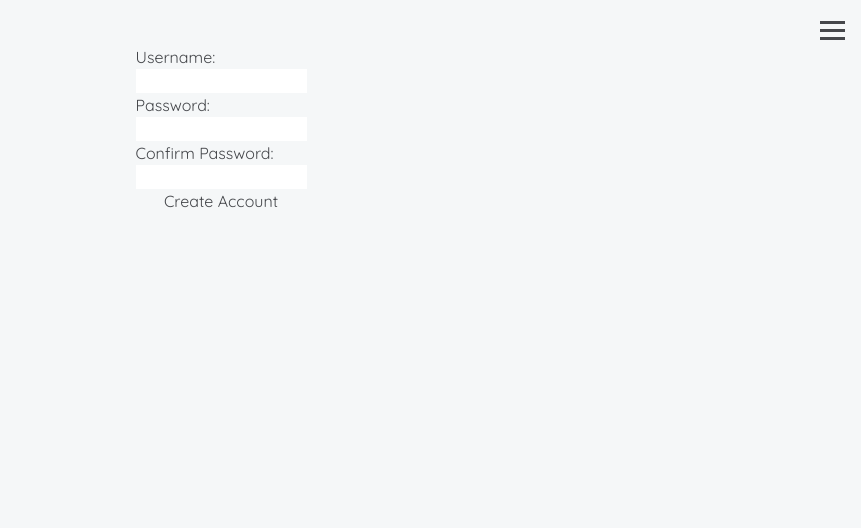
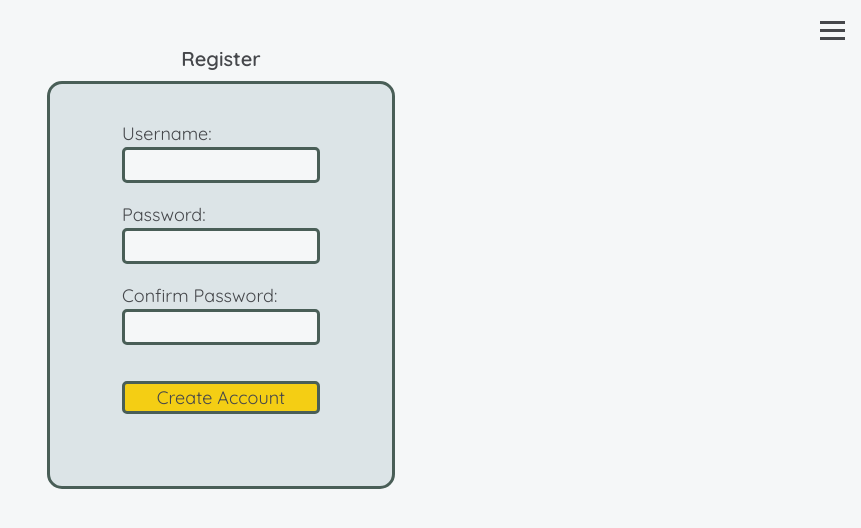
Before and after one commit to Jacob-Burnstein/shopping-list, a Next.js app: page /pages/register in a window 1280 px wide. Shown: the top 528 px of the page, without its empty margins (419-1280 px from the left). Built offline with nearby package versions, Linux system fonts and the light colour scheme.

Commit message:
adjusted css - reformatted log in and register. addded h1's to all pages

```diff
--- a/app/globals.css
+++ b/app/globals.css
@@ -56,6 +56,7 @@ body {
   }
 
   .navLink:hover {
+    transition: 0.3s ease;
     color: #f4ce14;
   }
 
@@ -84,11 +85,11 @@ body {
 }
 
 .icon {
-  width: 50px;
-  height: 50px;
+  width: 60px;
+  height: 60px;
   margin-top: 0.25em;
   color: #f5f7f8;
-  font-weight: 800;
+  font-weight: 1000;
   padding-left: 0.5em;
   padding-top: 0.5em;
   transition: all 0.5s ease;
@@ -163,11 +164,7 @@ body {
   position: relative;
   padding-right: 1em;
   margin-top: 3px;
-  /* margin-bottom: 2px; */
-  /* border: solid; */
-  /* justify-self: center; */
   cursor: pointer;
-  /* font-size: 22px; */
   -webkit-user-select: none;
   -moz-user-select: none;
   -ms-user-select: none;
@@ -190,9 +187,6 @@ body {
 
 .checkmark {
   position: absolute;
-  /* top: 2px;
-  left: 2px; */
-  /* align-self: center; */
   margin-top: 0.95em;
   height: 25px;
   width: 25px;
@@ -222,6 +216,34 @@ body {
 }
 
 .loginRegisterForm {
+  background-color: #dce4e7;
   display: flex;
   flex-direction: column;
+  padding: 4em;
+  padding-top: 2em;
+  border: solid #495e57;
+  border-radius: 15px;
+  font-size: large;
+
+  input {
+    height: 2em;
+    margin-bottom: 1em;
+    background-color: #f5f7f8;
+    border: solid #495e57;
+    border-radius: 5px;
+  }
+
+  button {
+    margin-top: 1em;
+    border: solid #495e57;
+    border-radius: 5px;
+    background-color: #f4ce14;
+  }
+
+  button:hover {
+    transition: 0.5s ease;
+    border-radius: 10px;
+    background-color: #495e57;
+    color: #f5f7f8;
+  }
 }
--- a/app/page.tsx
+++ b/app/page.tsx
@@ -4,7 +4,12 @@ import TrialItemList from "./components/home/TrialItemList";
 export default function Home() {
   return (
     <>
+      <h1 className="text-xl font-semibold pb-2">Home</h1>
       <main>
+        <p>
+          Create an account to save your lists and create categories. In the
+          meantime, create a list here to try it out!
+        </p>
         <TrialItemList />
       </main>
     </>
--- a/app/pages/login/page.tsx
+++ b/app/pages/login/page.tsx
@@ -5,6 +5,7 @@ import LoginForm from "../../components/auth/LoginForm";
 const LoginPage = () => {
   return (
     <>
+      <h1 className="text-xl font-semibold pb-2">Log In</h1>
       <main>
         <LoginForm />
       </main>
--- a/app/pages/register/page.tsx
+++ b/app/pages/register/page.tsx
@@ -4,6 +4,7 @@ import RegisterForm from "../../components/auth/RegisterForm";
 const RegisterPage = () => {
   return (
     <>
+      <h1 className="text-xl font-semibold pb-2">Register</h1>
       <main>
         <RegisterForm />
       </main>
--- a/app/pages/store/[storename]/page.tsx
+++ b/app/pages/store/[storename]/page.tsx
@@ -4,6 +4,7 @@ import ItemList from "../../../components/items/ItemList";
 const StorePage = () => {
   return (
     <>
+      <h1 className="text-xl font-semibold pb-2">List</h1>
       <main>
         <ItemList />
       </main>
--- a/app/pages/user/[username]/page.tsx
+++ b/app/pages/user/[username]/page.tsx
@@ -3,6 +3,7 @@ import StoreList from "../../../components/store/StoreList";
 const UserPage = () => {
   return (
     <>
+      <h1 className="text-xl font-semibold pb-2">Categories</h1>
       <main>
         <StoreList />
       </main>
```
